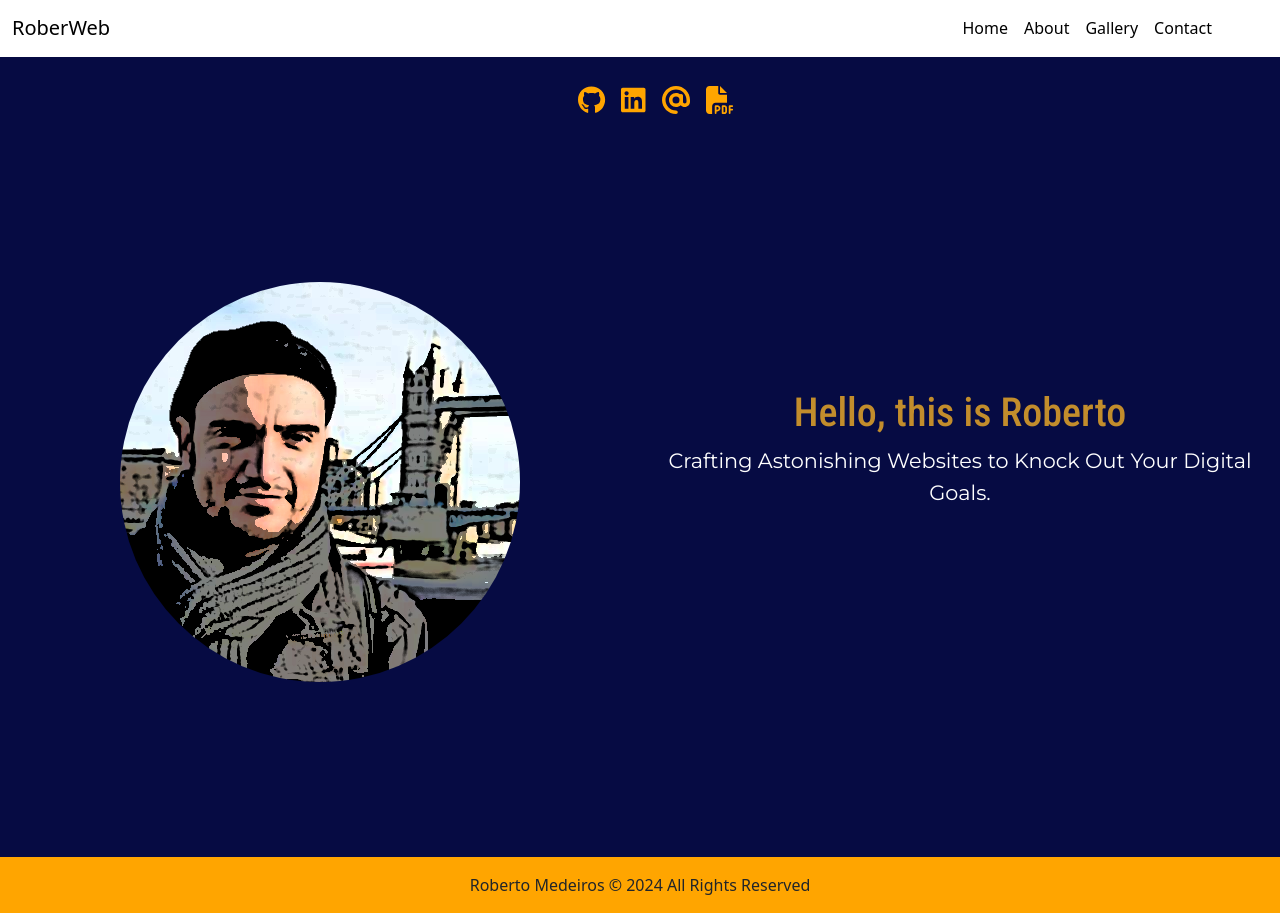
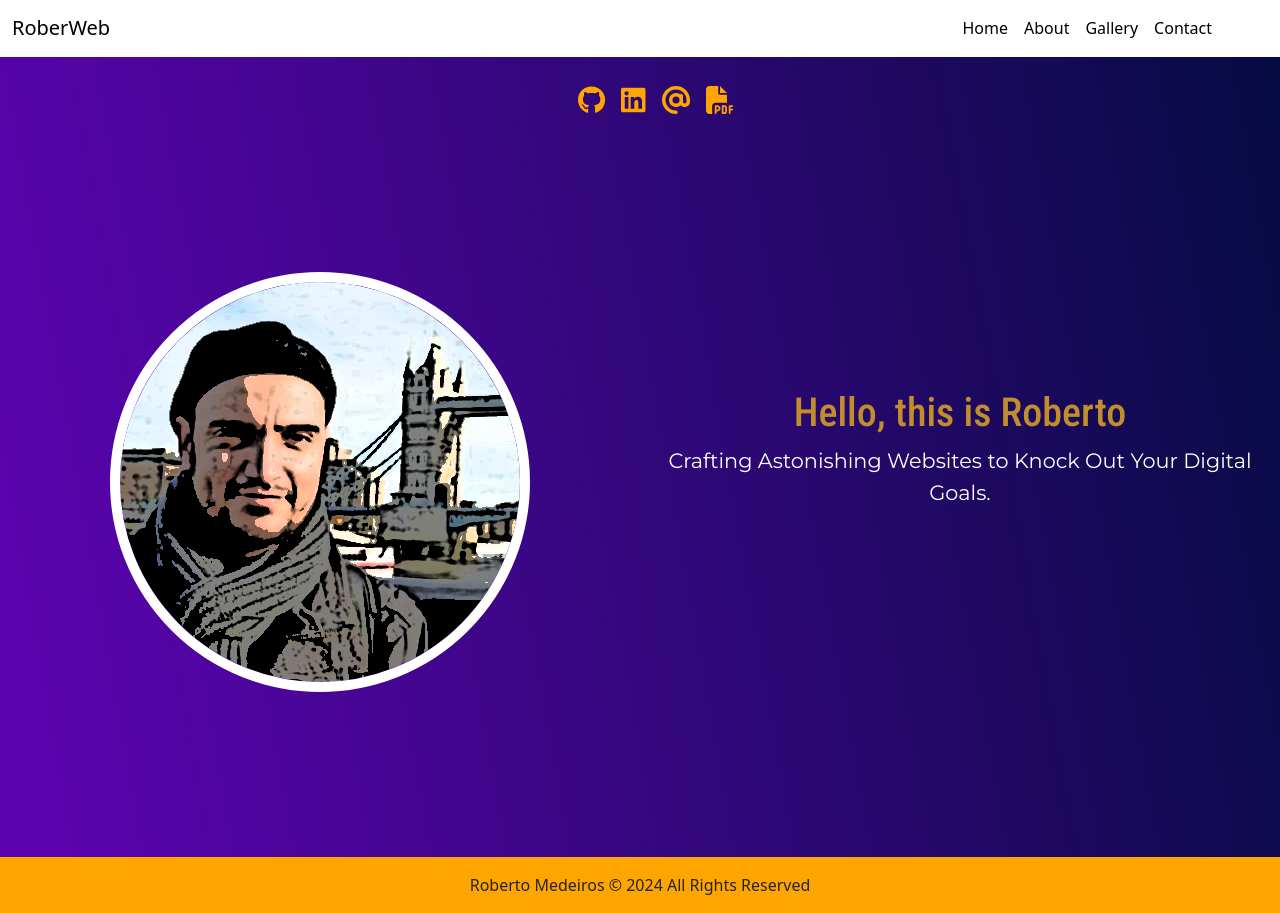
Before and after one commit to rober-web/React-Portfolio, a React (Vite) app: page / in a window 1280 px wide. Built offline with nearby package versions, Linux system fonts and the light colour scheme.

Commit message:
created a css variable to hero section

```diff
--- a/src/components/Hero/hero.css
+++ b/src/components/Hero/hero.css
@@ -1,17 +1,32 @@
 :root {
-  --bg-primary-color: rgb(6, 11, 67);;
+  --bg-primary-color: rgb(6, 11, 67);
   --hero-title-color: rgb(194, 141, 44);
   --hero-title-font: "Roboto Condensed", sans-serif;
   --hero-title-font-size: 2.5em;
   --hero-tagline-color: rgb(255, 255, 255);
   --hero-tagline-font: "Montserrat", sans-serif;
   --hero-tagline-font-size: 1.3em;
+
+  /* Hero Gradient */
+
+  --gradient-angle: 260deg;
+  --gradient-color-1: rgba(8, 2, 122, 0.891281512605042);
+  --gradient-color-2: rgba(6, 11, 67, 1);
+  --gradient-color-3: rgba(92, 3, 176, 1);
 }
 
 #hero {
   height: auto;
   background-color: var(--bg-primary-color);
   color: rgb(194, 141, 44);
+  background: rgb(6, 11, 67);
+  /*   background: rgb(8, 2, 122); */
+  background: linear-gradient(
+    var(--gradient-angle),
+    var(--gradient-color-1) 0%,
+    var(--gradient-color-2) 0%,
+    var(--gradient-color-3) 97%
+);
 }
 #hero h1 {
   font-family: var(--hero-title-font);
@@ -27,6 +42,8 @@
   font-size: var(--hero-tagline-font-size);
 }
 #hero-img {
+  outline: 10px solid white;
+  border-radius: 100%;
 }
 .the-border {
   /* border: solid 1px red; */
```
